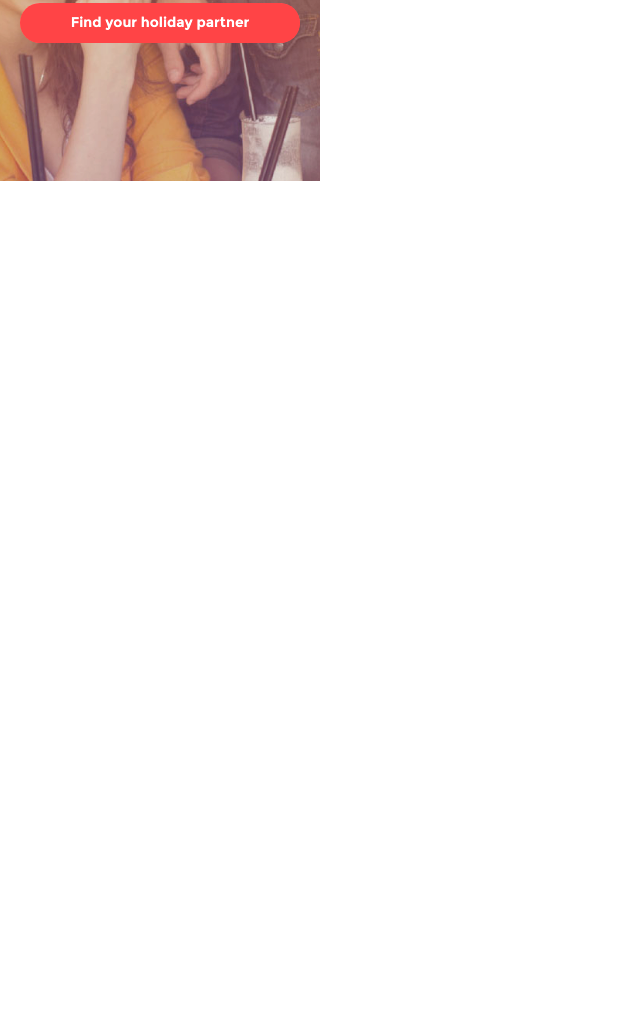
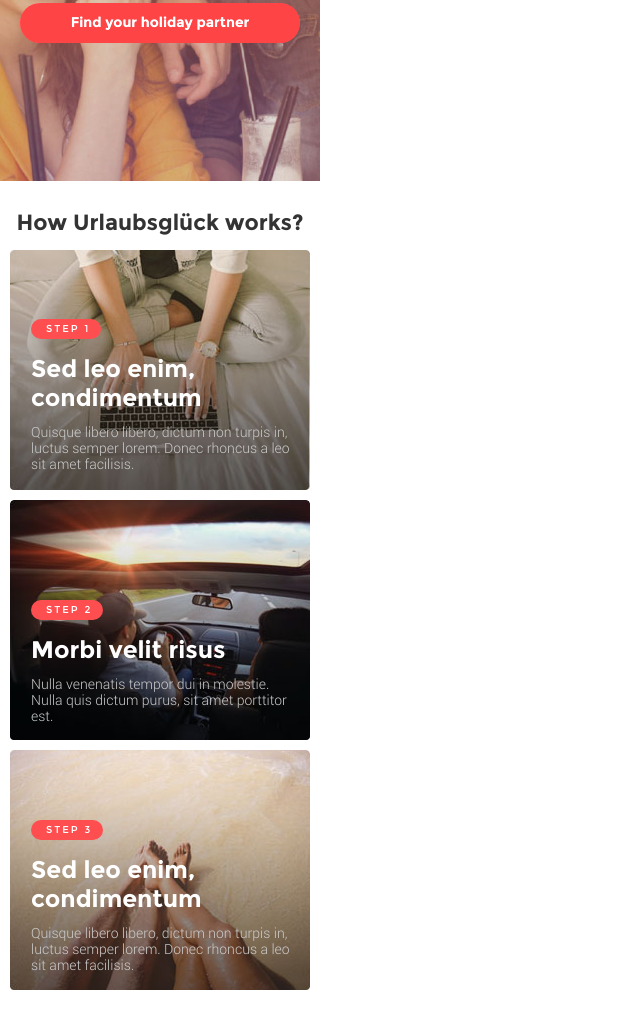
Before and after one commit to AntonSmyrnoff/smirnov_fe6_exam, a website: page index.html in a window 1280 px wide. Shown: the part 359-1370 px from the top of the page, without its empty margins (0-640 px from the left). Before the commit the page ends 800 px from the top, so only its background shows below. Drawn offline with nearby package versions, Linux system fonts and the light colour scheme.

Commit message:
how-works is done

```diff
--- a/index.html
+++ b/index.html
@@ -33,10 +33,22 @@
 
 	<section class="how-works">
 		<div class="container">
-			<h2></h2>
-			<div class="how-works__step"></div>
-			<div class="how-works__step"></div>
-			<div class="how-works__step"></div>
+			<h2>How Urlaubsglück works?</h2>
+			<div class="how-works__step how-works__step--step1">
+				<h3>Step 1</h3>
+				<h4>Sed leo enim, condimentum</h4>
+				<p>Quisque libero libero, dictum non turpis in, luctus semper lorem. Donec rhoncus a leo sit amet facilisis.</p>
+			</div>
+			<div class="how-works__step how-works__step--step2">
+				<h3>Step 2</h3>
+				<h4>Morbi velit risus</h4>
+				<p>Nulla venenatis tempor dui in molestie. Nulla quis dictum purus, sit amet porttitor est.</p>
+			</div>
+			<div class="how-works__step how-works__step--step3">
+				<h3>Step 3</h3>
+				<h4>Sed leo enim, condimentum</h4>
+				<p>Quisque libero libero, dictum non turpis in, luctus semper lorem. Donec rhoncus a leo sit amet facilisis.</p>
+			</div>
 		</div>
 	</section>
 
--- a/scss/_header.scss
+++ b/scss/_header.scss
@@ -1,5 +1,5 @@
+/* ----- HEADER----- */
 .promo {
-	width: 320px;
 	background: url(../img/header-bg.jpg) 52% no-repeat;
 	background-size: cover;
 	font-family: $textHeaders;
@@ -66,9 +66,7 @@
 		color: #fff;
 		text-decoration: none;
 		padding: 13px;
-		background-color: #ff4e50;
+		background-color: $bgColor;
 		border-radius: 20px;
-
-
 	}
 }
--- /dev/null
+++ b/scss/_how-works.scss
@@ -0,0 +1,54 @@
+.how-works {
+	margin-top: 31px;
+}
+
+.how-works__step {
+	text-align: left;
+	padding-left: 21px;
+	border-radius: 4px;
+	h3 {
+		font-family: 'Montserrat Regular';
+		font-size: 10px;
+		color: #fff;
+		text-transform: uppercase;
+		background-color: $bgColor;
+		padding: 5px 11px 5px 15px;
+		display: inline-block;
+    	border-radius: 20px;
+    	letter-spacing: 2px;
+	}
+	h4 {
+		font-family: $textHeaders;
+		font-size: 24px;
+		color: #fff;
+		margin: 15px 0 12px 0;
+		line-height: 29px;
+	}
+	p {
+		@include paragraph;
+		color: #ccc;
+		margin-bottom: 20px;
+		margin-right: 10px;
+    	line-height: 16px;
+    	padding-bottom: 18px;
+	}
+}
+
+.how-works__step--step1 {
+	background:url(../img/how-works-step1-bg.jpg) no-repeat;
+	margin-top: 16px;
+	padding-top: 69px;
+
+}
+
+.how-works__step--step2 {
+	background:url(../img/how-works-step2-bg.jpg) no-repeat;
+	margin-top: -10px;
+    padding-top: 100px;
+}
+
+.how-works__step--step3 {
+	background:url(../img/how-works-step3-bg.jpg) no-repeat;
+	margin-top: -12px;
+    padding-top: 70px;
+}
--- a/scss/_mixins.scss
+++ b/scss/_mixins.scss
@@ -11,4 +11,11 @@
 		family: $textHeaders;
 		size: $textSize;
 	};
+};
+
+@mixin paragraph {
+	font: {
+		family: $text;
+		size: $textSize;
+	};
 }
--- a/scss/_settings.scss
+++ b/scss/_settings.scss
@@ -1,6 +1,11 @@
+body>* {
+	width: 320px;
+}
+
 .container {
 	width: 300px;
 	margin: 0 auto;
+	text-align: center;
 }
 
 .clearfix {
--- a/scss/_variables.scss
+++ b/scss/_variables.scss
@@ -1,6 +1,8 @@
 $textHeaders: 				'Montserrat Bold';
 $rextSizeHeaders:			22px;
-$colorHeaders:				#ccc;
+$colorHeaders:				#333;
 
 $text: 						'Roboto Light';
 $textSize:					14px;
+
+$bgColor:					#ff4e50;
--- a/scss/style.scss
+++ b/scss/style.scss
@@ -5,3 +5,4 @@
 @import "settings";
 
 @import "header";
+@import "how-works";
```
Also changed, not shown: css/style.css, img/how-works-step1-bg.jpg (added), img/how-works-step2-bg.jpg (added), img/how-works-step3-bg.jpg (added), 1 other file.
